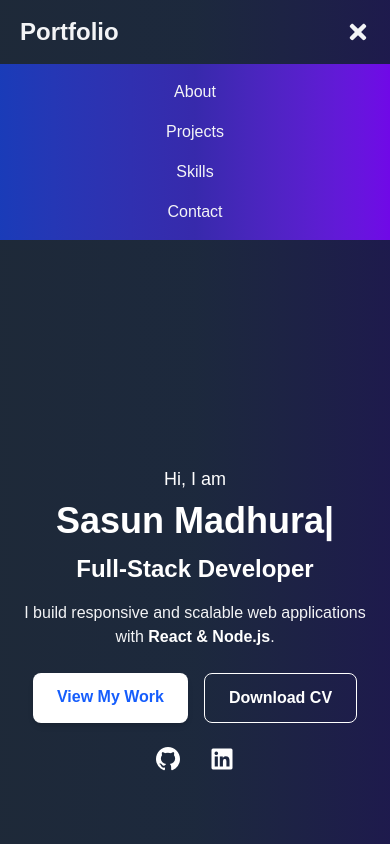
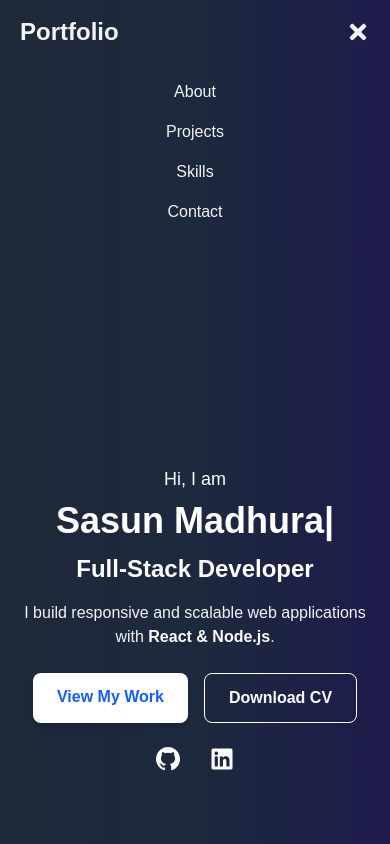
Before and after one commit to sasunmadhuranga/my-portfolio, a Next.js app: page / in a window 390 px wide. Both pictures are taken after a click on the button "Toggle Menu". Shown: the top 844 px of the page. Built offline with nearby package versions, Linux system fonts and the light colour scheme.

Commit message:
Navbar updated

```diff
--- a/src/components/Navbar.js
+++ b/src/components/Navbar.js
@@ -27,7 +27,7 @@ export default function Navbar() {
       </div>
 
       {isOpen && (
-        <div className="md:hidden bg-gradient-to-r from-blue-800 via-indigo-800 to-violet-700 w-full">
+        <div className="md:hidden bg-gradient-to-r from-gray-800 via-slate-800 to-indigo-950 w-full">
             <ul className="flex flex-col items-center gap-4 py-4">
             <li><a href="#about" className="text-gray-100 hover:text-gray-300" onClick={() => setIsOpen(false)}>About</a></li>
             <li><a href="#projects" className="text-gray-100 hover:text-gray-300" onClick={() => setIsOpen(false)}>Projects</a></li>
```
